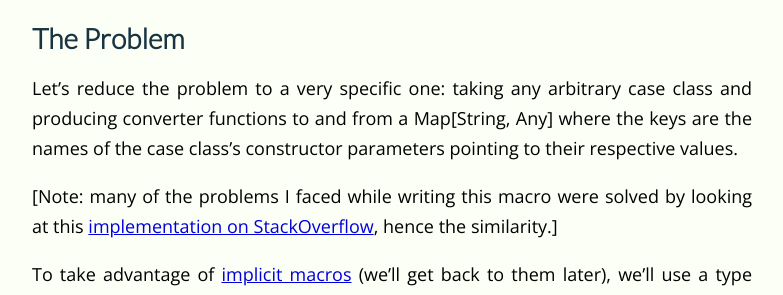
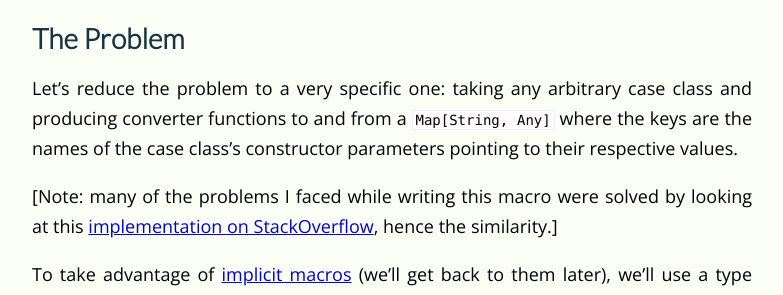
Before and after one commit to echojc/echojc.github.io, a Jekyll site: the page built from _posts/2013-11-04-exploring-scala-macros-map-to-case-class-conversion.md, in a window 1280 px wide and 900 px high, scrolled down 614 px. Shown: the part 184-479 px from the top of the window, without its empty margins (248-1031 px from the left). Built offline with Jekyll 4.4.1, drawn with Linux system fonts in a browser that asks for light colours; nearby versions of some CDN libraries; Markdown is read by kramdown in place of the engine named in the settings.

```diff
--- a/_posts/2013-11-04-exploring-scala-macros-map-to-case-class-conversion.md
+++ b/_posts/2013-11-04-exploring-scala-macros-map-to-case-class-conversion.md
@@ -32,7 +32,7 @@ generated at compile time.
 
 Let's reduce the problem to a very specific one: taking any
 arbitrary case class and producing converter functions to and from a
-Map[String, Any] where the keys are the names of the case class's constructor
+`Map[String, Any]` where the keys are the names of the case class's constructor
 parameters pointing to their respective values.
 
 [Note: many of the problems I faced while writing this macro were solved by
```
